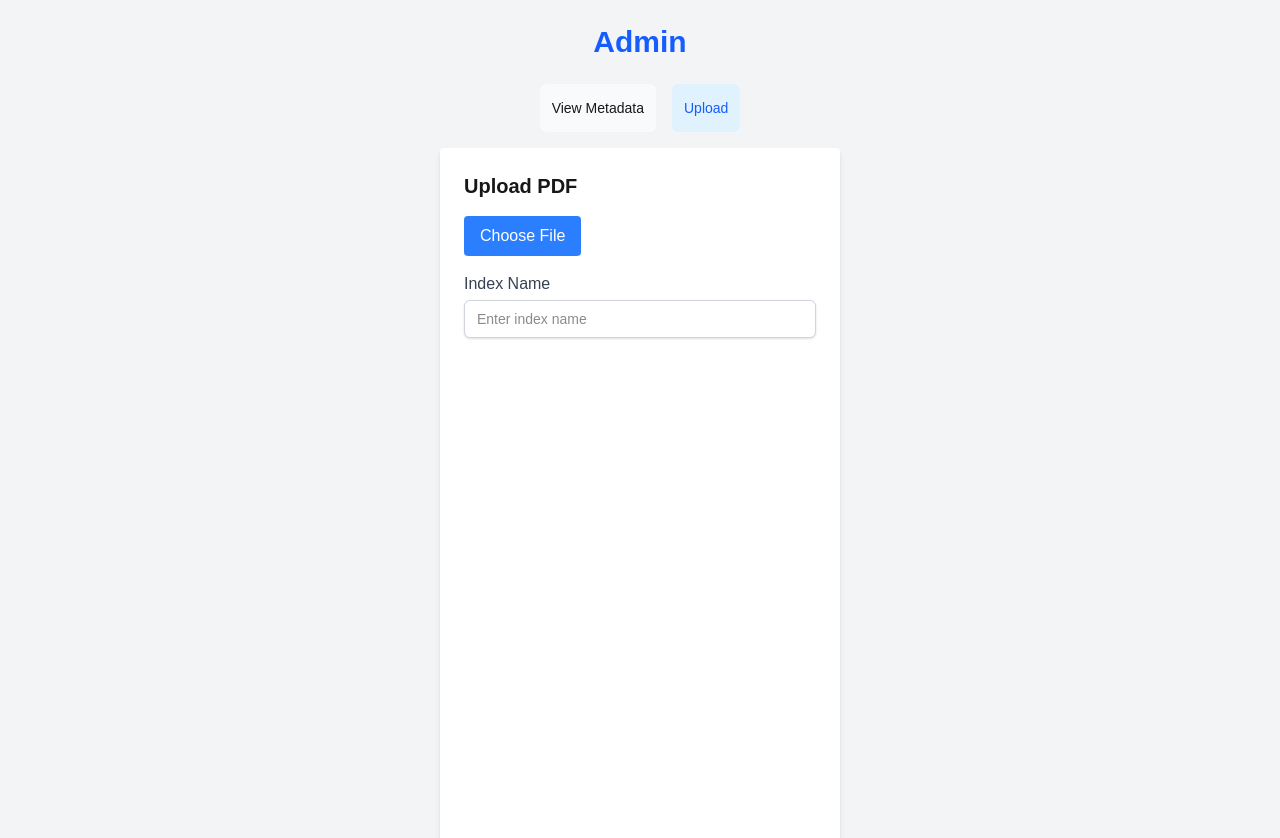
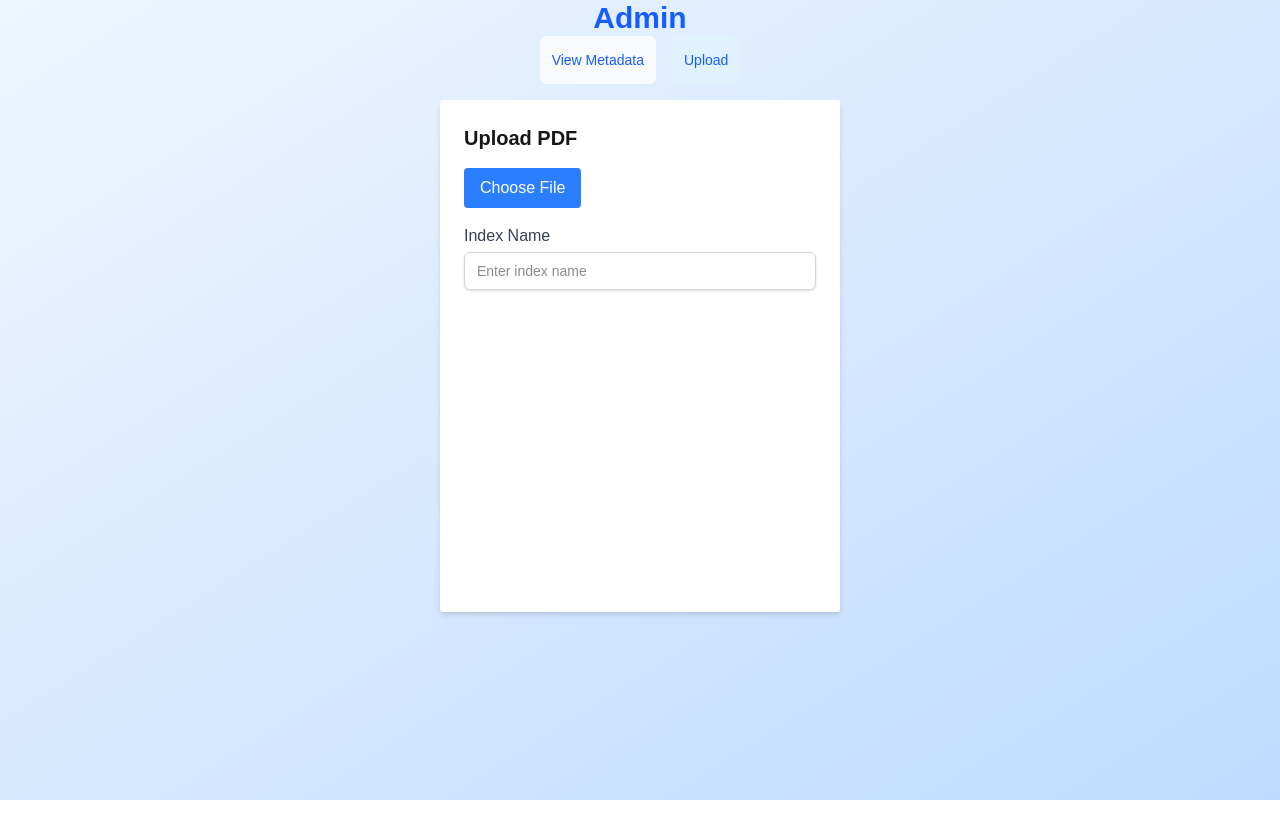
Before and after one commit to IsaacLea/ai-service-manual, a Next.js app: page /admin/upload in a window 1280 px wide. Shown: the top 838 px of the page. After the commit the page ends 800 px from the top, so only its background shows below. Built offline with nearby package versions, Linux system fonts and the light colour scheme.

Commit message:
Minor css updates

```diff
--- a/src/app/admin/layout.tsx
+++ b/src/app/admin/layout.tsx
@@ -4,12 +4,14 @@ import AdminNavLinks from '../components/admin-nav-links';
 export default function Layout({ children }: { children: React.ReactNode }) {
 
     return (
-        <div className="grid justify-items-center min-h-screen bg-gray-100">
-            <header className="text-3xl font-bold my-6 text-blue-600">Admin</header>
-            <div className="flex space-x-4 mb-4">
-                <AdminNavLinks />
-            </div>
-            <div className="w-full sm:w-100">{children}</div>
+        <div className="min-h-screen flex flex-col items-center justify-center" >
+            <header className="flex flex-col items-center justify-center text-3xl font-bold text-blue-600">
+                <span>Admin</span>
+                <div className="flex space-x-4 mb-4">
+                    <AdminNavLinks />
+                </div>
+            </header>
+            <div className="w-full sm:w-100 flex-1">{children}</div>
         </div>
     );
 }
--- a/src/app/admin/upload/page.tsx
+++ b/src/app/admin/upload/page.tsx
@@ -124,8 +124,8 @@ export default function Upload() {
   }
 
   return (
-    <div className="grid justify-items-center min-h-screen bg-gray-100 w-full">
-      <form onSubmit={handleSubmit} className="bg-white p-6 rounded shadow-md w-full">
+    <div className="grid justify-items-center h-full bg-gray-100 w-full">
+      <form onSubmit={handleSubmit} className="bg-white p-6 rounded shadow-md w-full min-h-[32rem]">
         <h1 className="text-xl font-bold mb-4">Upload PDF</h1>
 
         <label className="mb-4 block">
--- a/src/app/layout.tsx
+++ b/src/app/layout.tsx
@@ -1,16 +1,16 @@
 import type { Metadata } from "next";
-import { Geist, Geist_Mono } from "next/font/google";
+// import { Geist, Geist_Mono } from "next/font/google";
 import "./globals.css";
 
-const geistSans = Geist({
-  variable: "--font-geist-sans",
-  subsets: ["latin"],
-});
+// const geistSans = Geist({
+//   variable: "--font-geist-sans",
+//   subsets: ["latin"],
+// });
 
-const geistMono = Geist_Mono({
-  variable: "--font-geist-mono",
-  subsets: ["latin"],
-});
+// const geistMono = Geist_Mono({
+//   variable: "--font-geist-mono",
+//   subsets: ["latin"],
+// });
 
 export const metadata: Metadata = {
   title: "AI powered Service Manual",
@@ -24,10 +24,11 @@ export default function RootLayout({
 }>) {
   return (
     <html lang="en">
-      <body
-        className={`${geistSans.variable} ${geistMono.variable} antialiased`}
-      >
-        {children}
+      {/* <div className="min-h-screen bg-gradient-to-br from-blue-50 to-blue-200 */}
+      <body>
+        <div className="min-h-screen bg-gradient-to-br from-blue-50 to-blue-200">
+          {children}
+        </div>
       </body>
     </html>
   );
--- a/src/app/page.tsx
+++ b/src/app/page.tsx
@@ -2,7 +2,7 @@ import ChatSelection from "./components/ChatSelection";
 //
 export default function Home() {
   return (
-    <div className="min-h-screen bg-gradient-to-br from-blue-50 to-blue-200 flex flex-col items-center justify-center">
+    <div className="flex flex-col items-center justify-center">
       <header className="mb-8 flex flex-col items-center space-y-4">
 
         <h1 className="text-4xl font-extrabold text-blue-800 drop-shadow-lg">
```
